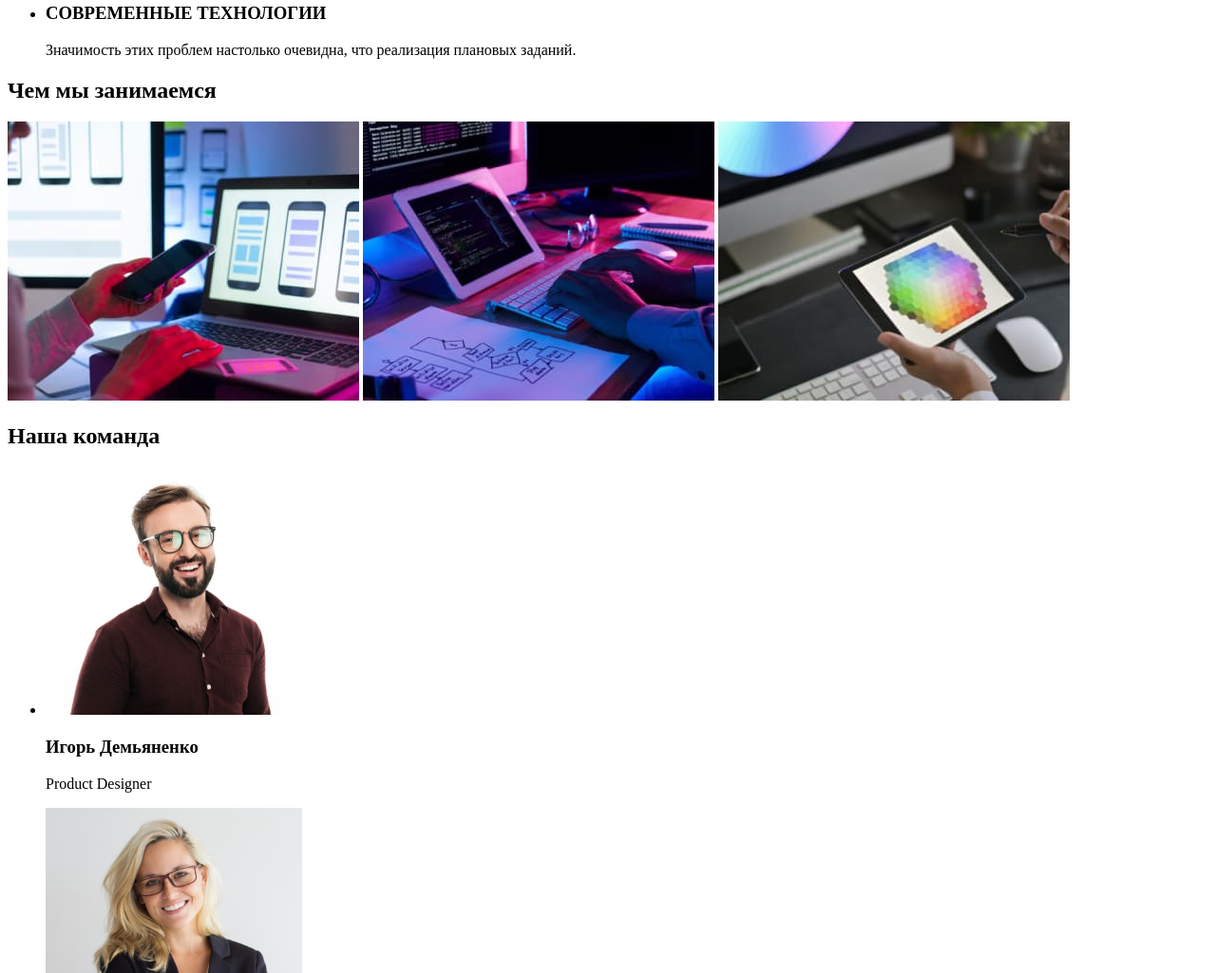
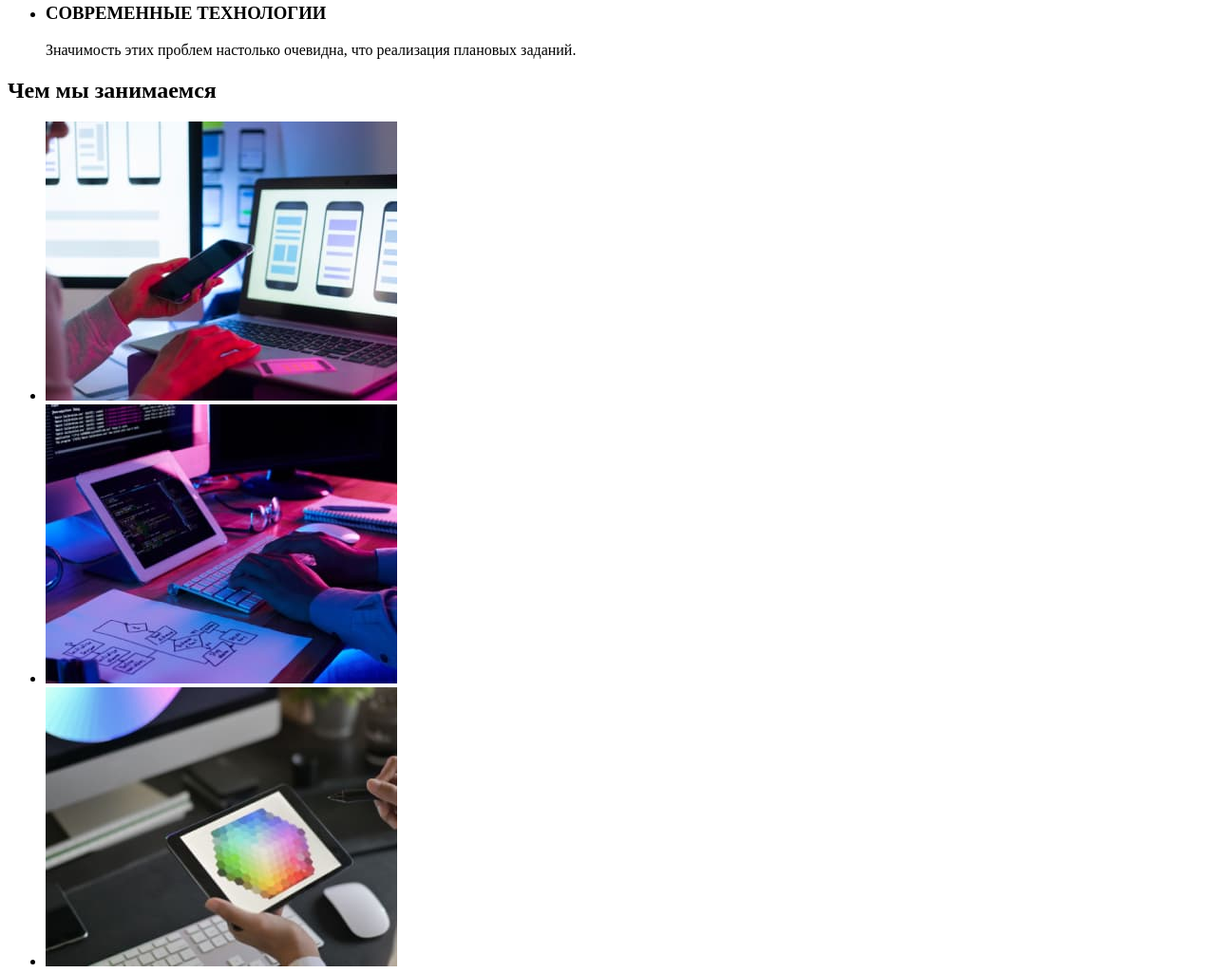
Before and after one commit to Yurpalova-Tatiana/goit-markup-hw-01, a plain HTML site: page index.html in a window 1280 px wide. Shown: the part 559-1584 px from the top of the page at 95% size. Drawn offline with Linux system fonts and the light colour scheme.

Commit message:
Update index.html

```diff
--- a/index.html
+++ b/index.html
@@ -45,12 +45,12 @@
         </section>
         <section> <!--Чем мы занимаемся-->
             <h2>Чем мы занимаемся</h2>
-          <img src="./images/1page.jpg" alt="1картинка" width="370" height="294"/>
-          <img src="./images/2page.jpg" alt="2картинка" width="370" height="294"/>
-          <img src="./images/3page.jpg" alt="3картинка" width="370" height="294"/>
-
+            <ul>
+                <li> <img src="./images/1page.jpg" alt="1картинка" width="370" height="294"/></li>
+                <li> <img src="./images/2page.jpg" alt="2картинка" width="370" height="294"/></li>
+                <li> <img src="./images/3page.jpg" alt="3картинка" width="370" height="294"/></li>
+            </ul>
         </section>
-
         <section> <!--Наша команда-->
             <h2>Наша команда</h2>
          <ul>
```
